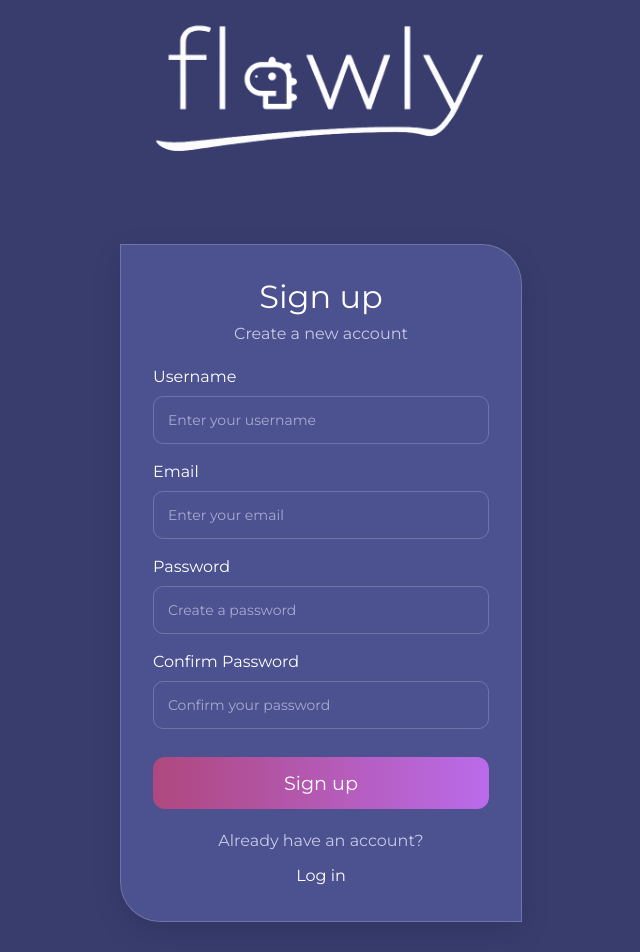
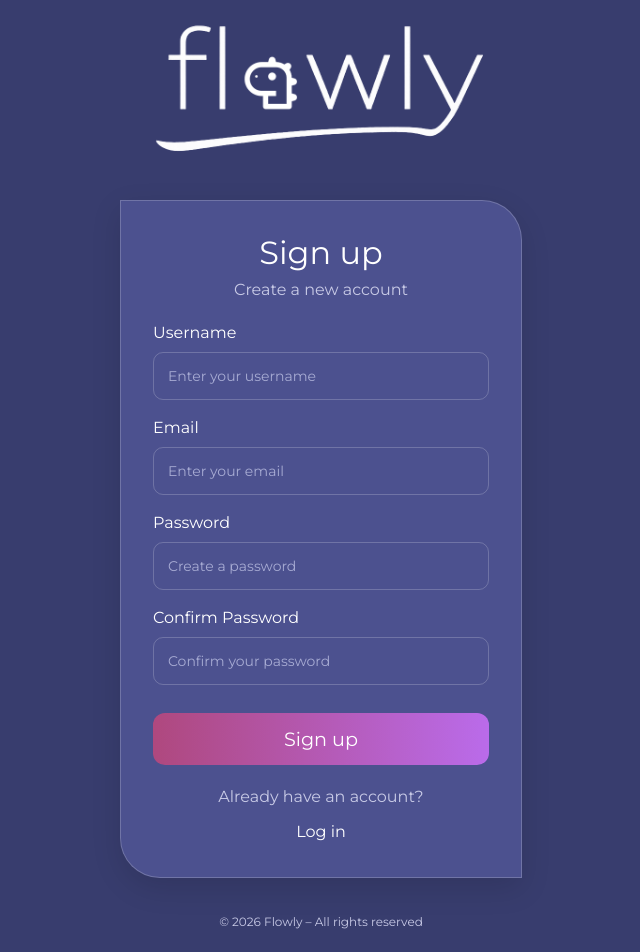
Before and after one commit to 0-One-0/JavaScript-2---Quiz, a React (Vite) app: page /signup in a window 1280 px wide. Shown: the top 952 px of the page, without its empty margins (319-959 px from the left). Built offline with nearby package versions, Linux system fonts and the light colour scheme; no server answers.

Commit message:
added footer too all page

```diff
--- a/src/Layout.jsx
+++ b/src/Layout.jsx
@@ -1,5 +1,6 @@
 import NavBar from "./components/NavBar";
 import { Outlet } from "react-router-dom";
+import Footer from "./components/Footer";
 
 {
   /* Layout determines how the page will be structured. Outlet renders all route components that are children to the route Layout is in */
@@ -11,6 +12,7 @@
       <main>
         <Outlet />
       </main>
+      <Footer />
     </>
   );
 }
--- /dev/null
+++ b/src/components/Footer.jsx
@@ -0,0 +1,11 @@
+import "../footer.css";
+
+function Footer() {
+  return (
+    <footer className="footer">
+      <p>© 2026 Flowly – All rights reserved</p>
+    </footer>
+  );
+}
+
+export default Footer;
--- a/src/components/QuizResult.jsx
+++ b/src/components/QuizResult.jsx
@@ -45,7 +45,6 @@
 
   const [loaded, setLoaded] = useState(false);
   const [showScore, setShowScore] = useState(0);
-  const [saveError, setSaveError] = useState("");
 
   let procent = (score / questionAmount) * 100;
   if (isNaN(procent)) {
--- a/src/edit-profile.css
+++ b/src/edit-profile.css
@@ -60,12 +60,14 @@
   font-weight: 600;
   margin-top: 1rem;
   margin-bottom: 0.5rem;
+  overflow: hidden;
 }
 
 .avatar-image {
   width: 100%;
   height: 100%;
   object-fit: cover;
+  object-position: center;
   border-radius: 50%;
 }
 
--- /dev/null
+++ b/src/footer.css
@@ -0,0 +1,10 @@
+.footer {
+  text-align: center;
+  padding: 1.25rem 0;
+  font-size: 0.75rem;
+  color: var(--text-muted);
+}
+
+.footer p {
+  margin: 0;
+}
--- a/src/login.css
+++ b/src/login.css
@@ -22,7 +22,7 @@
 /* CARD SECTION */
 .login-container {
   width: 21rem;
-  margin: 3.75rem auto;
+  margin: 1rem;
   padding: 2rem;
   border: 1px solid rgba(255, 255, 255, 0.2);
   border-radius: 0 2.5rem 0 2.5rem;
@@ -168,11 +168,3 @@
 .sign-up a:hover {
   color: var(--text-muted);
 }
-
-/* FOOTER SECTION */
-.login-footer {
-  text-align: center;
-  padding: 1.25rem 0;
-  font-size: 0.75rem;
-  color: var(--text-muted);
-}
--- a/src/pages/AuthLayout.jsx
+++ b/src/pages/AuthLayout.jsx
@@ -1,5 +1,6 @@
 import "../login.css";
 import logo from "../assets/logo2.png";
+import Footer from "../components/Footer";
 
 function AuthLayout({ children }) {
   return (
@@ -8,7 +9,7 @@
 
       <div className="login-main">{children}</div>
 
-      <p className="login-footer">© 2026 Flowly – All rights reserved</p>
+      <Footer />
     </div>
   );
 }
--- a/src/pages/EditProfile.jsx
+++ b/src/pages/EditProfile.jsx
@@ -7,9 +7,6 @@
 function EditProfile() {
   // Store full profile from database
   const [profile, setProfile] = useState(null);
-
-  // Store currently logged-in Supabase user
-  const [loggedInUser, setLoggedInUser] = useState(null);
 
   // Store selected avatar preview
   const [avatarPreview, setAvatarPreview] = useState("");
--- a/src/profile-page.css
+++ b/src/profile-page.css
@@ -43,12 +43,14 @@
   align-items: center;
   font-size: 2.25rem;
   font-weight: 600;
+  overflow: hidden;
 }
 
 .profile-avatar-image {
   width: 100%;
   height: 100%;
   object-fit: cover;
+  object-position: center;
   border-radius: 50%;
 }
 
```
Also changed, not shown: 1 other file (tests, documents, lock files or other folders).
